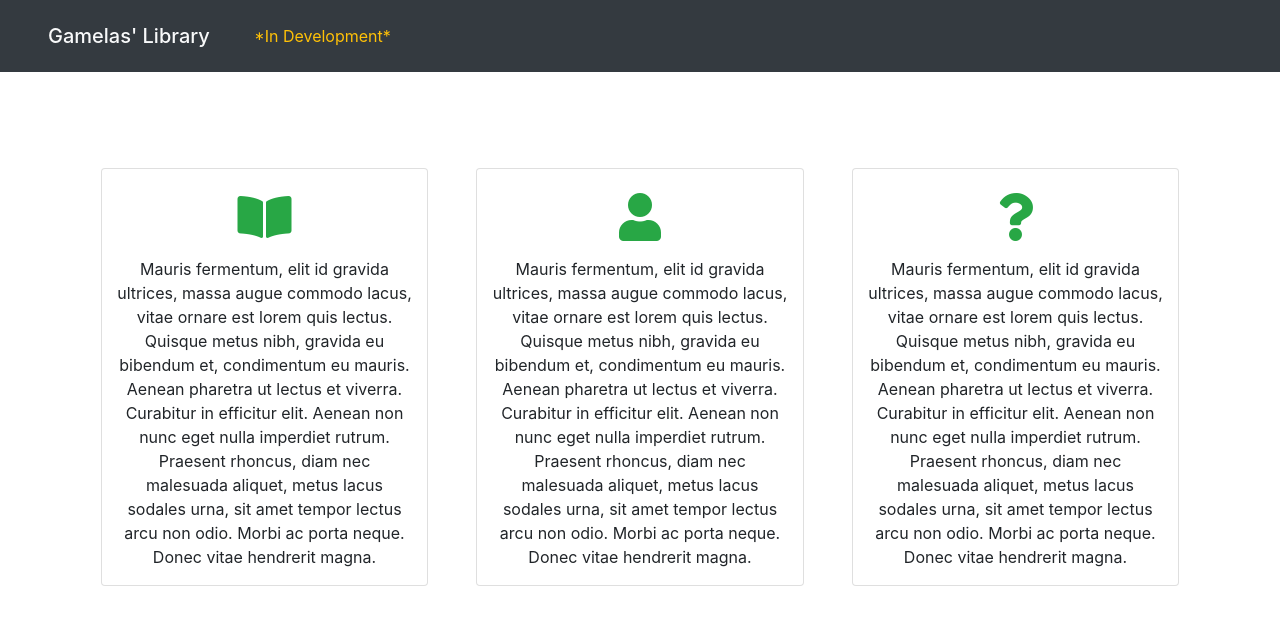
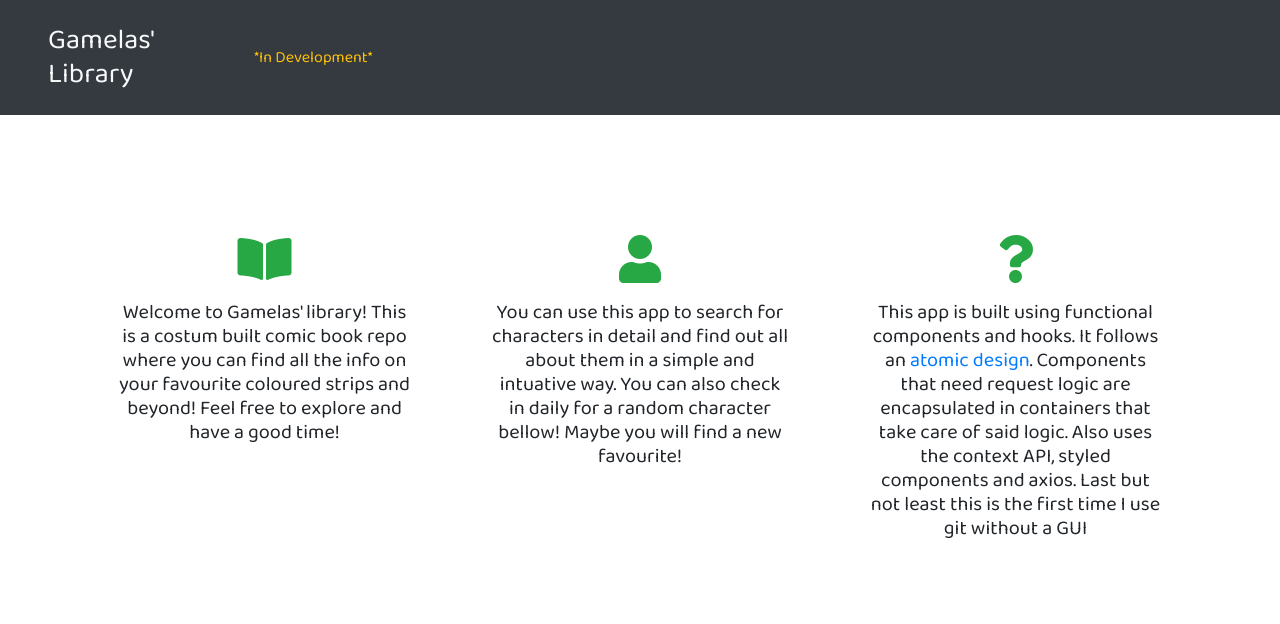
Before and after one commit to Alexandre-Gamelas/comiclibrary, a React (Create React App) app: page / in a window 1280 px wide. Shown: the top 624 px of the page. Built offline with nearby package versions, Linux system fonts and the light colour scheme.

Commit message:
add Navbar and Intro

```diff
--- a/public/index.html
+++ b/public/index.html
@@ -27,9 +27,16 @@
 
     <!-- font awesome -->
     <link rel="stylesheet" href="https://cdnjs.cloudflare.com/ajax/libs/font-awesome/5.12.1/css/all.min.css">
+    <!--font-->
+    <link href="https://fonts.googleapis.com/css?family=Baloo+Da+2&display=swap" rel="stylesheet">
 
     <title>Gamelas' Library</title>
   </head>
+  <style>
+    *{
+      font-family: 'Baloo Da 2', cursive;
+    }
+  </style>
   <body>
     <noscript>You need to enable JavaScript to run this app.</noscript>
     <div id="root"></div>
--- a/src/components/molecules/Hotspot/Hotspot.js
+++ b/src/components/molecules/Hotspot/Hotspot.js
@@ -6,18 +6,21 @@ import { Icon } from '../../atoms/'
 function Hotspot(props) {
   const { icon, text } = props
   return (
-    <div className="col-lg-3 col-md-4 col-12 text-center card pt-4 ml-lg-4 mr-lg-4 mb-4 mb-md-0">
+    <div className="col-lg-3 col-md-4 col-12 text-center pt-4 ml-lg-4 mr-lg-4 mb-4 mb-md-0">
       <p className="mb-0">
         <Icon detail={icon}/>
       </p>
-      <p className="mt-3">{text}</p>
+      <h5 className="mt-3">{text}</h5>
     </div>
   )
 }
 
 Hotspot.propTypes = {
-  icon: PropTypes.string,
-  text: PropTypes.string
+  icon: PropTypes.object,
+  text: PropTypes.oneOfType([
+    PropTypes.string,
+    PropTypes.array
+  ])
 }
 
 export default Hotspot
--- a/src/components/organisms/Intro/Intro.js
+++ b/src/components/organisms/Intro/Intro.js
@@ -3,20 +3,20 @@ import {Hotspot} from '../../molecules/'
 
 function Intro() {
   return (
-    <div className="row justify-content-center align-items-center mt-5 pt-5 pb-5">
+    <section className="row justify-content-center mt-5 pt-5 pb-5">
       <Hotspot
-        text = "Mauris fermentum, elit id gravida ultrices, massa augue commodo lacus, vitae ornare est lorem quis lectus. Quisque metus nibh, gravida eu bibendum et, condimentum eu mauris. Aenean pharetra ut lectus et viverra. Curabitur in efficitur elit. Aenean non nunc eget nulla imperdiet rutrum. Praesent rhoncus, diam nec malesuada aliquet, metus lacus sodales urna, sit amet tempor lectus arcu non odio. Morbi ac porta neque. Donec vitae hendrerit magna."
+        text = "Welcome to Gamelas' library! This is a costum built comic book repo where you can find all the info on your favourite coloured strips and beyond! Feel free to explore and have a good time!"
         icon = {{name: "fa-book-open", color: "#28a745"}}
       />
       <Hotspot
-        text = "Mauris fermentum, elit id gravida ultrices, massa augue commodo lacus, vitae ornare est lorem quis lectus. Quisque metus nibh, gravida eu bibendum et, condimentum eu mauris. Aenean pharetra ut lectus et viverra. Curabitur in efficitur elit. Aenean non nunc eget nulla imperdiet rutrum. Praesent rhoncus, diam nec malesuada aliquet, metus lacus sodales urna, sit amet tempor lectus arcu non odio. Morbi ac porta neque. Donec vitae hendrerit magna."
+        text = "You can use this app to search for characters in detail and find out all about them in a simple and intuative way. You can also check in daily for a random character bellow! Maybe you will find a new favourite!"
         icon = {{name:"fa-user", color: "#28a745"}}
       />
       <Hotspot
-        text = "Mauris fermentum, elit id gravida ultrices, massa augue commodo lacus, vitae ornare est lorem quis lectus. Quisque metus nibh, gravida eu bibendum et, condimentum eu mauris. Aenean pharetra ut lectus et viverra. Curabitur in efficitur elit. Aenean non nunc eget nulla imperdiet rutrum. Praesent rhoncus, diam nec malesuada aliquet, metus lacus sodales urna, sit amet tempor lectus arcu non odio. Morbi ac porta neque. Donec vitae hendrerit magna."
+        text = {["This app is built using functional components and hooks. It follows an ", <a href='https://bradfrost.com/blog/post/atomic-web-design/' target='blank'>atomic design</a>,". Components that need request logic are encapsulated in containers that take care of said logic. Also uses the context API, styled components and axios. Last but not least this is the first time I use git without a GUI"]}
         icon = {{name: "fa-question", color: "#28a745"}}
       />
-    </div>
+    </section>
 
 
   )
--- a/src/components/organisms/Navbar/Navbar.js
+++ b/src/components/organisms/Navbar/Navbar.js
@@ -4,7 +4,7 @@ function Navbar() {
   return (
     <nav className="row bg-dark pl-5 p-4 align-items-center">
         <article className="col-2">
-          <h5 className="text-light mb-0">Gamelas' Library</h5>
+          <h3 className="text-light mb-0">Gamelas' Library</h3>
         </article>
 
         <article className="col-10">
```
